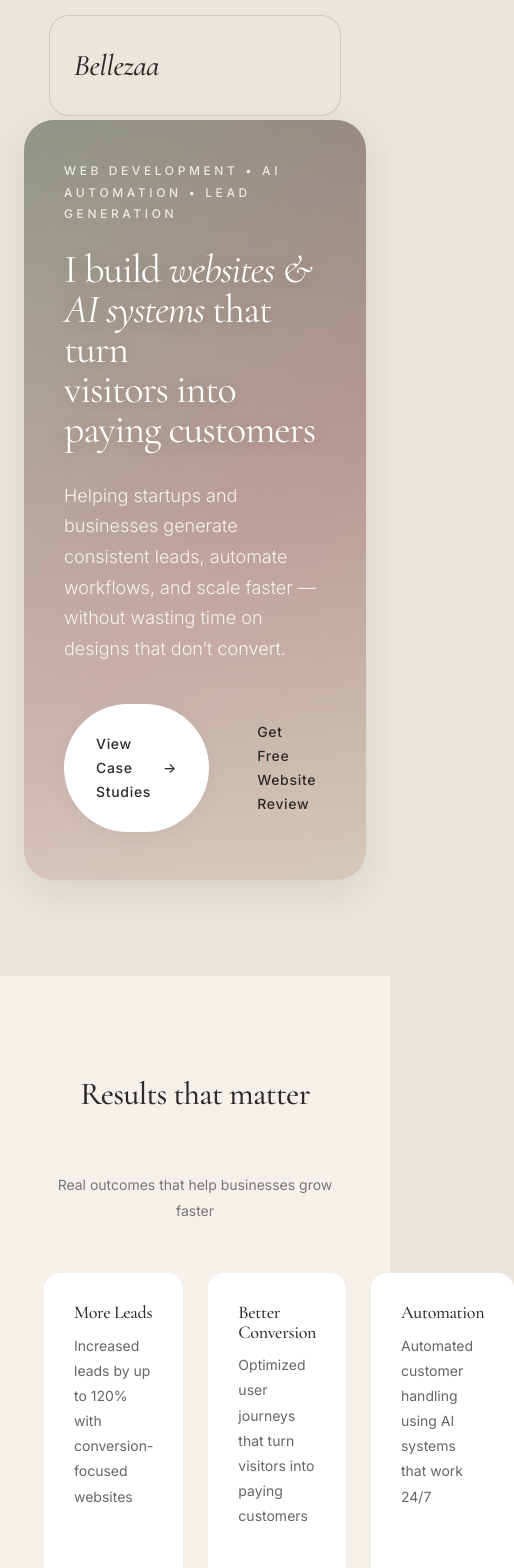
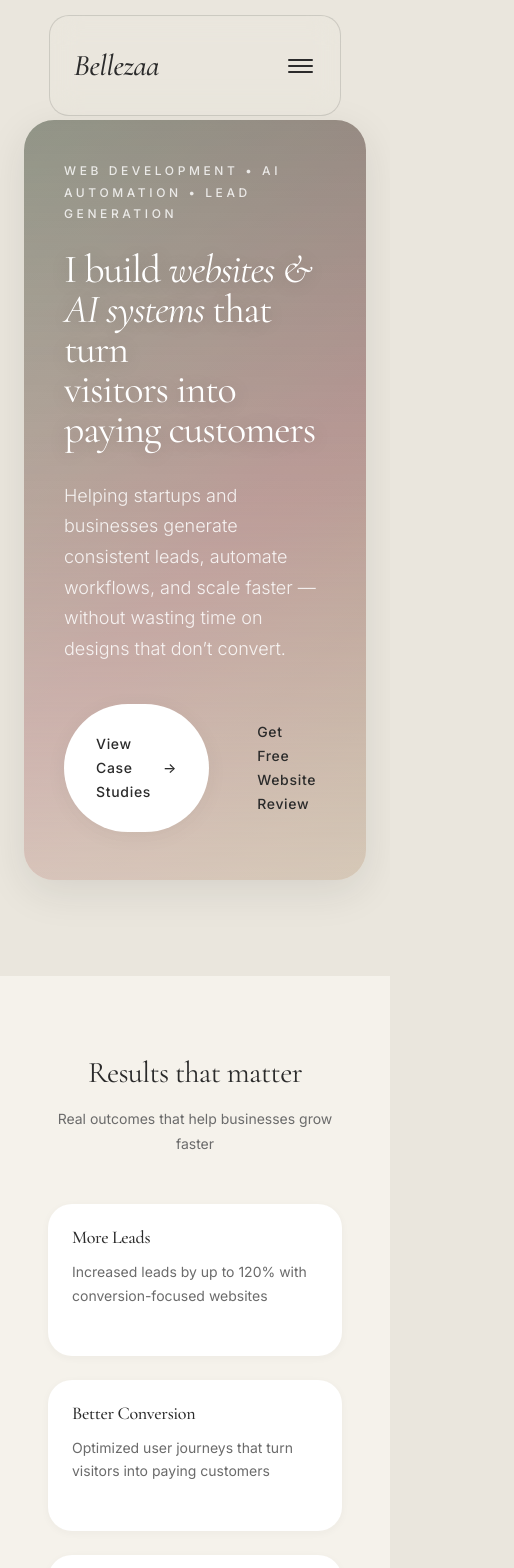
Before and after one commit to Vraj-Varia/Bellezaa.builds, a React (Create React App) app: page / in a window 390 px wide. Shown: the top 1568 px of the page, 514 px wide, since content can reach past the window. Built offline with nearby package versions, Linux system fonts and the light colour scheme.

Commit message:
responsiveness improved

```diff
--- a/src/components/Navigation.js
+++ b/src/components/Navigation.js
@@ -3,6 +3,7 @@ import { NavLink } from 'react-router-dom';
 
 const Navigation = () => {
   const [scrolled, setScrolled] = useState(false);
+  const [isMobileMenuOpen, setIsMobileMenuOpen] = useState(false);
 
   useEffect(() => {
     const handleScroll = () => {
@@ -13,7 +14,17 @@ const Navigation = () => {
     return () => window.removeEventListener('scroll', handleScroll);
   }, []);
 
+  const toggleMobileMenu = () => {
+    setIsMobileMenuOpen(!isMobileMenuOpen);
+  };
+
+  const closeMobileMenu = () => {
+    setIsMobileMenuOpen(false);
+  };
+
+
   return (
+    <>
       <nav className={`navigation ${scrolled ? 'scrolled' : ''}`}>
         <div className="navigation-inner">
           <NavLink to="/" className="logo">
@@ -21,29 +32,64 @@ const Navigation = () => {
           </NavLink>
           <ul className="nav-links">
             <li>
-            <NavLink to="/" className="nav-link" end>
+              <NavLink to="/" className="nav-link" end onClick={closeMobileMenu}>
                 Home
               </NavLink>
             </li>
             <li>
-            <NavLink to="/about" className="nav-link">
+              <NavLink to="/about" className="nav-link" onClick={closeMobileMenu}>
                 About
               </NavLink>
             </li>
             <li>
-            <NavLink to="/projects" className="nav-link">
+              <NavLink to="/projects" className="nav-link" onClick={closeMobileMenu}>
                 Work
               </NavLink>
             </li>
             <li>
-            <NavLink to="/contact" className="nav-link">
+              <NavLink to="/contact" className="nav-link" onClick={closeMobileMenu}>
+                Contact
+              </NavLink>
+            </li>
+          </ul>
+          <button className="hamburger" onClick={toggleMobileMenu} aria-label="Toggle menu">
+            <span></span>
+            <span></span>
+            <span></span>
+          </button>
+        </div>
+      </nav>
+      {isMobileMenuOpen && (
+        <div className="mobile-menu" onClick={closeMobileMenu}>
+          <div className="mobile-menu-inner">
+            <ul className="mobile-nav-links">
+              <li>
+                <NavLink to="/" className="mobile-nav-link" end onClick={closeMobileMenu}>
+                  Home
+                </NavLink>
+              </li>
+              <li>
+                <NavLink to="/about" className="mobile-nav-link" onClick={closeMobileMenu}>
+                  About
+                </NavLink>
+              </li>
+              <li>
+                <NavLink to="/projects" className="mobile-nav-link" onClick={closeMobileMenu}>
+                  Work
+                </NavLink>
+              </li>
+              <li>
+                <NavLink to="/contact" className="mobile-nav-link" onClick={closeMobileMenu}>
                   Contact
                 </NavLink>
               </li>
             </ul>
           </div>
-    </nav>
+        </div>
+      )}
+    </>
   );
 };
 
+
 export default Navigation;
--- a/src/pages/Contact.js
+++ b/src/pages/Contact.js
@@ -8,6 +8,7 @@ const Contact = () => {
     message: '',
   });
   const [isSubmitted, setIsSubmitted] = useState(false);
+  const [submitting, setSubmitting] = useState(false);
   const [revealed, setRevealed] = useState([]);
 
   useEffect(() => {
@@ -35,13 +36,16 @@ const Contact = () => {
     setFormData(prev => ({ ...prev, [name]: value }));
   };
 
-  const handleSubmit = (e) => {
+  const onFormSubmit = (e) => {
     e.preventDefault();
+    setSubmitting(true);
     setIsSubmitted(true);
+    // Simulate API call
     setTimeout(() => {
       setIsSubmitted(false);
       setFormData({ name: '', email: '', project: '', message: '' });
-    }, 3000);
+      setSubmitting(false);
+    }, 2000);
   };
 
   const contactInfo = [
@@ -132,7 +136,7 @@ const Contact = () => {
                     </p>
                   </div>
                 ) : (
-                  <form onSubmit={handleSubmit}>
+                  <form onSubmit={onFormSubmit}>
                     <div style={{ marginBottom: 'var(--space-6)' }}>
                       <label style={{ display: 'block', fontSize: 'var(--text-xs)', color: 'var(--text-muted)', marginBottom: 'var(--space-2)', textTransform: 'uppercase', letterSpacing: '0.1em' }}>
                         Name
@@ -159,6 +163,7 @@ const Contact = () => {
                         onFocus={(e) => e.target.style.borderColor = 'var(--accent-sage)'}
                         onBlur={(e) => e.target.style.borderColor = 'var(--border-primary)'}
                       />
+
                     </div>
 
                     <div style={{ marginBottom: 'var(--space-6)' }}>
@@ -187,6 +192,7 @@ const Contact = () => {
                         onFocus={(e) => e.target.style.borderColor = 'var(--accent-sage)'}
                         onBlur={(e) => e.target.style.borderColor = 'var(--border-primary)'}
                       />
+
                     </div>
 
                     <div style={{ marginBottom: 'var(--space-6)' }}>
@@ -215,6 +221,7 @@ const Contact = () => {
                         onFocus={(e) => e.target.style.borderColor = 'var(--accent-sage)'}
                         onBlur={(e) => e.target.style.borderColor = 'var(--border-primary)'}
                       />
+
                     </div>
 
                     <div style={{ marginBottom: 'var(--space-8)' }}>
@@ -244,10 +251,12 @@ const Contact = () => {
                         onFocus={(e) => e.target.style.borderColor = 'var(--accent-sage)'}
                         onBlur={(e) => e.target.style.borderColor = 'var(--border-primary)'}
                       />
+
                     </div>
 
                     <button
                       type="submit"
+                      disabled={submitting}
                       style={{
                         display: 'inline-flex',
                         alignItems: 'center',
--- a/src/styles/main.css
+++ b/src/styles/main.css
@@ -414,6 +414,130 @@ p {
   width: 100%;
 }
 
+/* Hamburger Menu - Mobile Only */
+.hamburger {
+  display: none;
+  flex-direction: column;
+  justify-content: space-around;
+  width: 15%;
+  height: 4vh;
+  background: none;
+  border: none;
+  cursor: pointer;
+  padding: var(--space-2);
+  z-index: 101;
+  transition: opacity var(--transition-fast);
+}
+
+.hamburger span {
+  width: 25px;
+  height: 2px;
+  margin-top: 1px;
+  background-color: var(--text-primary);
+  border-radius: 1px;
+  transition: all var(--transition-base);
+  transform-origin: center;
+}
+
+.hamburger:hover span {
+  background-color: var(--accent-sage);
+}
+
+.hamburger.active span:nth-child(1) {
+  transform: rotate(45deg) translate(6px, 6px);
+}
+
+.hamburger.active span:nth-child(2) {
+  opacity: 0;
+}
+
+.hamburger.active span:nth-child(3) {
+  transform: rotate(-45deg) translate(6px, -7px);
+}
+
+/* Mobile Menu Overlay */
+.mobile-menu {
+  position: fixed;
+  inset: 0;
+  z-index: 100;
+  background: rgba(234, 230, 221, 0.95);
+  backdrop-filter: blur(20px);
+  -webkit-backdrop-filter: blur(20px);
+  display: flex;
+  align-items: center;
+  justify-content: center;
+  animation: slideIn 500ms cubic-bezier(0.4, 0, 0.2, 1);
+}
+
+.mobile-menu-inner {
+  background: var(--bg-card);
+  backdrop-filter: blur(15px);
+  border-radius: var(--radius-xl);
+  padding: var(--space-16) var(--space-12);
+  box-shadow: var(--shadow-xl);
+  border: 1px solid rgba(43, 43, 43, 0.1);
+  max-width: 90vw;
+  width: 300px;
+  text-align: center;
+}
+
+.mobile-nav-links {
+  list-style: none;
+  display: flex;
+  flex-direction: column;
+  gap: var(--space-8);
+  margin: 0;
+  padding: 0;
+}
+
+.mobile-nav-link {
+  display: block;
+  font-family: var(--font-serif);
+  font-size: var(--text-2xl);
+  font-weight: 400;
+  color: var(--text-secondary);
+  padding: var(--space-4) 0;
+  position: relative;
+  letter-spacing: -0.01em;
+  transition: color var(--transition-base);
+}
+
+.mobile-nav-link::after {
+  content: '';
+  position: absolute;
+  bottom: 0;
+  left: 50%;
+  transform: translateX(-50%);
+  width: 0;
+  height: 2px;
+  background: linear-gradient(90deg, var(--accent-sage), var(--accent-blush));
+  transition: width var(--transition-slow);
+  border-radius: 1px;
+}
+
+.mobile-nav-link:hover::after,
+.mobile-nav-link.active::after {
+  width: 60%;
+}
+
+.mobile-nav-link:hover,
+.mobile-nav-link.active {
+  color: var(--text-primary);
+}
+
+@keyframes slideIn {
+  from {
+    opacity: 0;
+    transform: scale(0.8) translateY(-20px);
+  }
+
+  to {
+    opacity: 1;
+    transform: scale(1) translateY(0);
+  }
+}
+
+
 /* ========================================
    HERO SECTION - Full-Width Rounded Card
    ======================================== */
@@ -571,56 +695,64 @@ p {
 }
 
 /* ========================================
-   RESULT SECTION
+   RESULT SECTION - Now Responsive
    ======================================== */
 
-
 .results-section {
-  padding: 100px 20px;
-  background: #f5f1ea;
-  /* same tone */
+  padding: var(--space-32) var(--container-padding);
+  background: var(--bg-secondary);
   text-align: center;
 }
 
-.section-title {
-  font-size: 32px;
-  font-weight: 500;
-  margin-bottom: 10px;
+.results-section .section-title {
+  font-size: clamp(var(--text-3xl), 5vw, var(--text-4xl));
+  font-weight: 400;
+  margin-bottom: var(--space-4);
 }
 
-.section-subtitle {
-  font-size: 14px;
-  color: #777;
-  margin-bottom: 50px;
+.results-section .section-subtitle {
+  font-size: clamp(var(--text-sm), 3.5vw, var(--text-base));
+  color: var(--text-tertiary);
+  margin-bottom: var(--space-12);
+  max-width: 600px;
+  margin-left: auto;
+  margin-right: auto;
 }
 
 .results-grid {
   display: grid;
   grid-template-columns: repeat(3, 1fr);
-  gap: 25px;
+  gap: var(--space-8);
 }
 
 .result-card {
-  background: #fff;
-  padding: 30px;
-  border-radius: 16px;
+  background: var(--bg-card);
+  padding: clamp(var(--space-6), 5vw, var(--space-8));
+  border-radius: var(--radius-lg);
   text-align: left;
-  transition: 0.3s ease;
+  box-shadow: var(--shadow-sm);
+  transition: all var(--transition-base);
 }
 
 .result-card:hover {
-  transform: translateY(-5px);
+  transform: translateY(-4px);
+  box-shadow: var(--shadow-md);
 }
 
 .result-card h3 {
-  font-size: 18px;
-  margin-bottom: 10px;
+  font-family: var(--font-serif);
+  font-size: clamp(1.125rem, 4vw, var(--text-xl));
+  font-weight: 500;
+  margin-bottom: var(--space-3);
+  color: var(--text-primary);
 }
 
 .result-card p {
-  font-size: 14px;
-  color: #666;
+  font-size: clamp(0.875rem, 3.5vw, var(--text-sm));
+  color: var(--text-tertiary);
+  line-height: 1.7;
 }
+
 
 
 
@@ -841,7 +973,8 @@ p {
 
 .how-section {
   padding: 100px 20px;
-  background: #f5f1ea; /* same tone */
+  background: #f5f1ea;
+  /* same tone */
   text-align: center;
 }
 
@@ -858,8 +991,9 @@ p {
 }
 
 .how-card {
-  background: rgba(255,255,255,0.7);
-  backdrop-filter: blur(10px);  padding: 40px 30px;
+  background: rgba(255, 255, 255, 0.7);
+  backdrop-filter: blur(10px);
+  padding: 40px 30px;
   border-radius: 16px;
   text-align: left;
   transition: 0.3s ease;
@@ -984,6 +1118,11 @@ p {
     grid-template-columns: repeat(2, 1fr);
   }
 
+  .results-grid {
+    grid-template-columns: repeat(2, 1fr);
+    gap: var(--space-6);
+  }
+
   .alternate-row {
     grid-template-columns: 1fr;
     gap: var(--space-12);
@@ -1004,13 +1143,31 @@ p {
     --text-4xl: 2rem;
   }
 
+  .navigation-inner {
+    justify-content: space-between;
+  }
+
+  .nav-links {
+    display: none;
+  }
+
+  .hamburger {
+    display: flex;
+  }
+
+  .results-section {
+    padding-top: var(--space-20);
+    padding-bottom: var(--space-20);
+  }
+
   .section {
     padding-top: var(--space-20);
     padding-bottom: var(--space-20);
   }
 
-  .nav-links {
-    display: none;
+  .results-grid {
+    grid-template-columns: 1fr;
+    gap: var(--space-6);
   }
 
   .services-grid {
@@ -1033,6 +1190,8 @@ p {
   }
 }
 
+
+
 /* ========================================
    UTILITY CLASSES
    ======================================== */
```
Also changed, not shown: 11 other files (tests, documents, lock files or other folders). Lines whose indentation alone changed are shown as unchanged.
